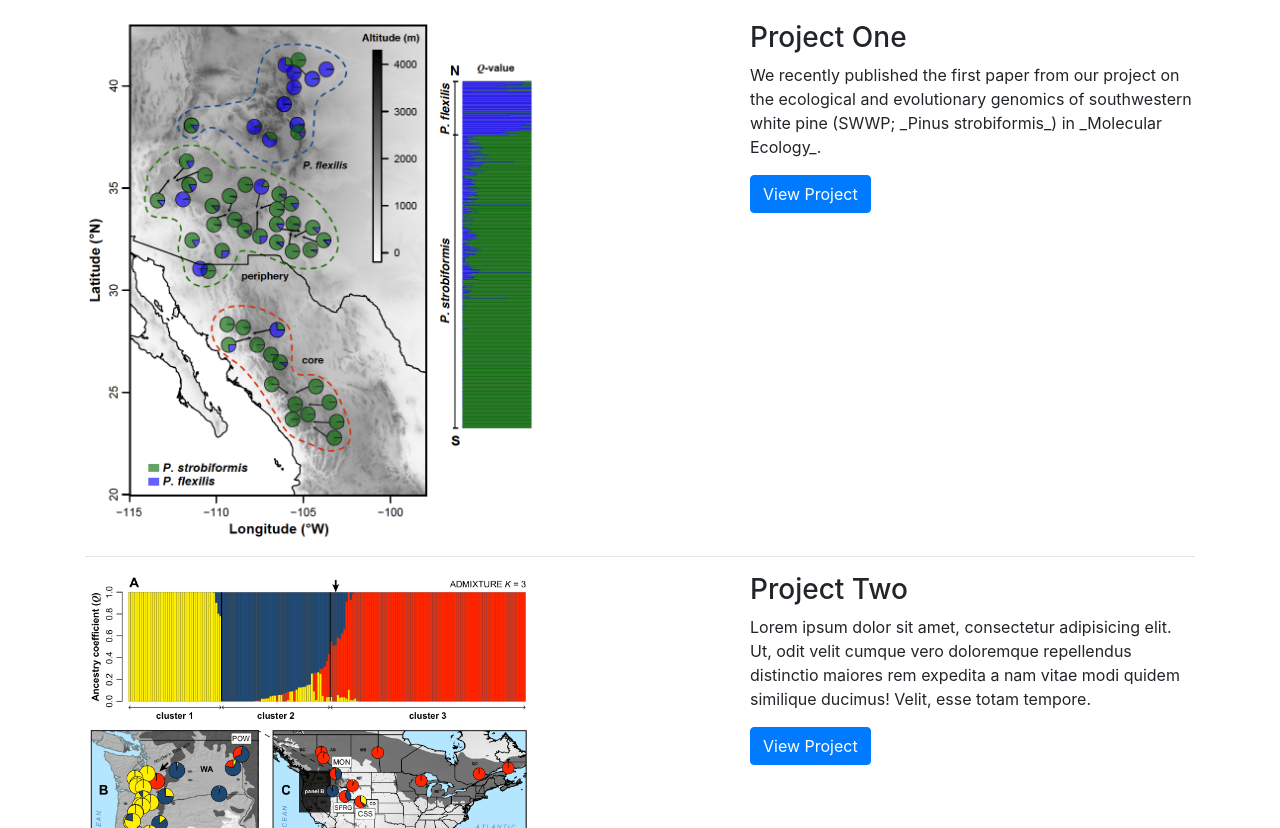
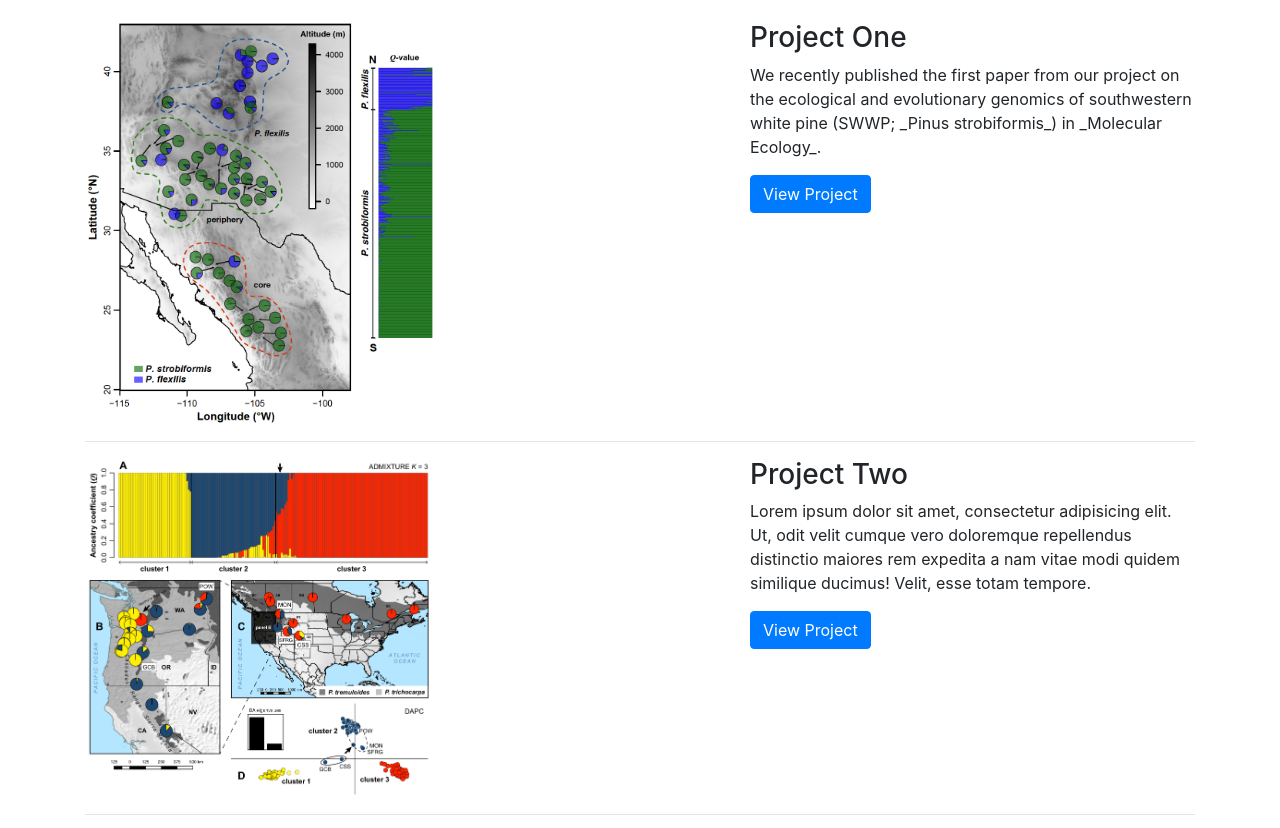
Before and after one commit to justincbagley/bootstrap4-1col-portfolio-site, a website: page index.html in a window 1280 px wide. Shown: the part 131-959 px from the top of the page. Drawn offline with Linux system fonts and the light colour scheme.

Commit message:
Update index.html

```diff
--- a/index.html
+++ b/index.html
@@ -60,9 +60,7 @@
       <!-- Project One -->
       <div class="row">
         <div class="col-md-7">
-          <a href="#">
-            <img class="img-fluid rounded mb-3 mb-md-0" src="img/Menonetal_fastStruct_fig_screen.png" alt="" width="450">
-          </a>
+            <img class="img-fluid rounded mb-3 mb-md-0" src="img/Menonetal_fastStruct_fig_screen.png" alt="" width="350">
         </div>
         <div class="col-md-5">
           <h3>Project One</h3>
@@ -77,9 +75,7 @@
       <!-- Project Two -->
       <div class="row">
         <div class="col-md-7">
-          <a href="#">
-            <img class="img-fluid rounded mb-3 mb-md-0" src="img/aspen_popstruct_fig1.png" alt="" width="450">
-          </a>
+            <img class="img-fluid rounded mb-3 mb-md-0" src="img/aspen_popstruct_fig1.png" alt="" width="350">
         </div>
         <div class="col-md-5">
           <h3>Project Two</h3>
```
